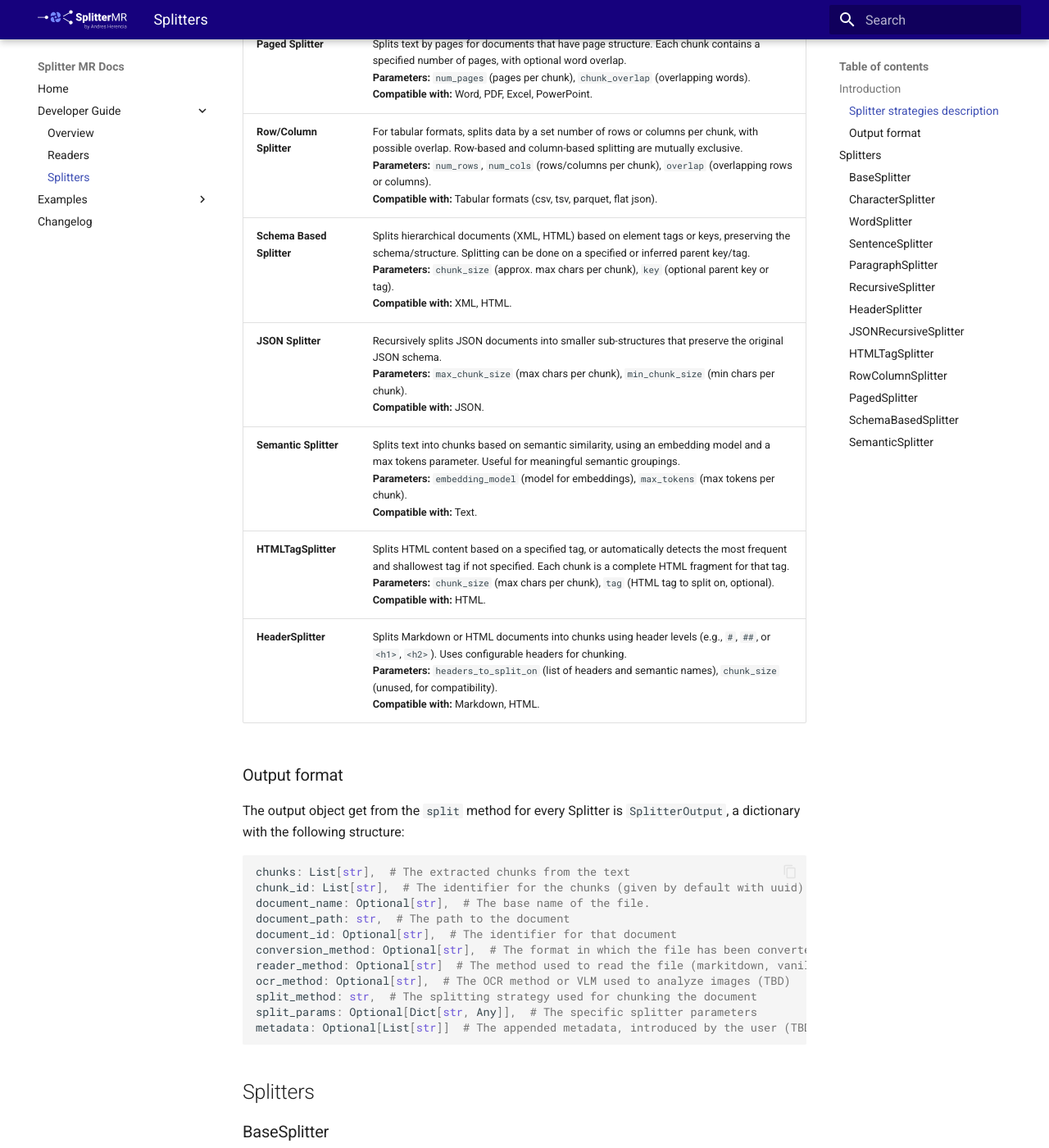
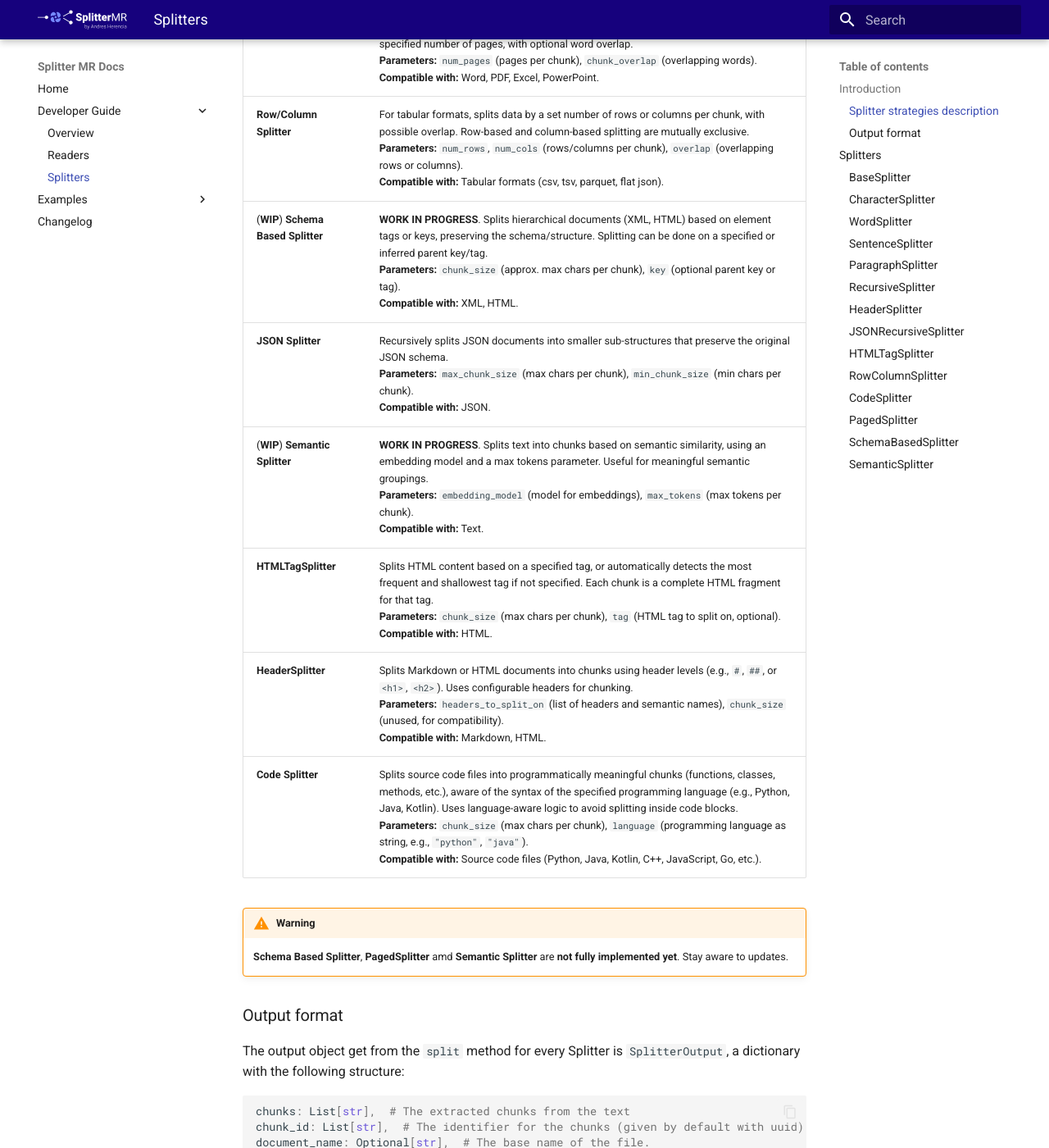
Before and after one commit to andreshere00/Splitter_MR, an MkDocs documentation site: the page built from docs/api_reference/splitter.md, in a window 1280 px wide and 1400 px high, scrolled down 1098 px. Shown: the whole window at 82% size. Built offline with MkDocs 1.6.1 and Material for MkDocs 9.7.7, drawn with Linux system fonts in a browser that asks for light colours.

Commit message:
docs: update documentation and README

```diff
--- a/docs/api_reference/splitter.md
+++ b/docs/api_reference/splitter.md
@@ -15,11 +15,15 @@ The **Splitter** component implements the main functionality of this library. Th
 | **Recursive Splitter**    | Recursively splits text based on a hierarchy of separators (e.g., paragraph, sentence, word, character) until chunks reach a target size. Tries to preserve semantic units as long as possible. <br> **Parameters:** `chunk_size` (max chars per chunk), `chunk_overlap` (overlapping chars), `separators` (list of characters to split on, e.g., `["\n\n", "\n", " ", ""]`). <br> **Compatible with:** Text. |
 | **Paged Splitter**        | Splits text by pages for documents that have page structure. Each chunk contains a specified number of pages, with optional word overlap. <br> **Parameters:** `num_pages` (pages per chunk), `chunk_overlap` (overlapping words). <br> **Compatible with:** Word, PDF, Excel, PowerPoint.                                                                                                                    |
 | **Row/Column Splitter**   | For tabular formats, splits data by a set number of rows or columns per chunk, with possible overlap. Row-based and column-based splitting are mutually exclusive. <br> **Parameters:** `num_rows`, `num_cols` (rows/columns per chunk), `overlap` (overlapping rows or columns). <br> **Compatible with:** Tabular formats (csv, tsv, parquet, flat json).                                                   |
-| **Schema Based Splitter** | Splits hierarchical documents (XML, HTML) based on element tags or keys, preserving the schema/structure. Splitting can be done on a specified or inferred parent key/tag. <br> **Parameters:** `chunk_size` (approx. max chars per chunk), `key` (optional parent key or tag). <br> **Compatible with:** XML, HTML.                                                                                          |
+| (**WIP**) **Schema Based Splitter** | **WORK IN PROGRESS**. Splits hierarchical documents (XML, HTML) based on element tags or keys, preserving the schema/structure. Splitting can be done on a specified or inferred parent key/tag. <br> **Parameters:** `chunk_size` (approx. max chars per chunk), `key` (optional parent key or tag). <br> **Compatible with:** XML, HTML.                                                                                          |
 | **JSON Splitter**         | Recursively splits JSON documents into smaller sub-structures that preserve the original JSON schema. <br> **Parameters:** `max_chunk_size` (max chars per chunk), `min_chunk_size` (min chars per chunk). <br> **Compatible with:** JSON.                                                                                                                                                                    |
-| **Semantic Splitter**     | Splits text into chunks based on semantic similarity, using an embedding model and a max tokens parameter. Useful for meaningful semantic groupings. <br> **Parameters:** `embedding_model` (model for embeddings), `max_tokens` (max tokens per chunk). <br> **Compatible with:** Text.                                                                                                                      |
+| (**WIP**) **Semantic Splitter**     | **WORK IN PROGRESS**. Splits text into chunks based on semantic similarity, using an embedding model and a max tokens parameter. Useful for meaningful semantic groupings. <br> **Parameters:** `embedding_model` (model for embeddings), `max_tokens` (max tokens per chunk). <br> **Compatible with:** Text.                                                                                                                      |
 | **HTMLTagSplitter**       | Splits HTML content based on a specified tag, or automatically detects the most frequent and shallowest tag if not specified. Each chunk is a complete HTML fragment for that tag. <br> **Parameters:** `chunk_size` (max chars per chunk), `tag` (HTML tag to split on, optional). <br> **Compatible with:** HTML.                                                                                           |
-| **HeaderSplitter**        | Splits Markdown or HTML documents into chunks using header levels (e.g., `#`, `##`, or `<h1>`, `<h2>`). Uses configurable headers for chunking. <br> **Parameters:** `headers_to_split_on` (list of headers and semantic names), `chunk_size` (unused, for compatibility). <br> **Compatible with:** Markdown, HTML.
+| **HeaderSplitter**        | Splits Markdown or HTML documents into chunks using header levels (e.g., `#`, `##`, or `<h1>`, `<h2>`). Uses configurable headers for chunking. <br> **Parameters:** `headers_to_split_on` (list of headers and semantic names), `chunk_size` (unused, for compatibility). <br> **Compatible with:** Markdown, HTML.                                                                                          |
+| **Code Splitter**         | Splits source code files into programmatically meaningful chunks (functions, classes, methods, etc.), aware of the syntax of the specified programming language (e.g., Python, Java, Kotlin). Uses language-aware logic to avoid splitting inside code blocks. <br> **Parameters:** `chunk_size` (max chars per chunk), `language` (programming language as string, e.g., `"python"`, `"java"`). <br> **Compatible with:** Source code files (Python, Java, Kotlin, C++, JavaScript, Go, etc.). |
+
+!!! warning
+    **Schema Based Splitter**, **PagedSplitter** amd **Semantic Splitter** are **not fully implemented yet**. Stay aware to updates.
 
 ### Output format
 
@@ -111,6 +115,13 @@ metadata: Optional[List[str]]  # The appended metadata, introduced by the user (
     options:
       members_order: source
 
+### CodeSplitter
+
+::: splitter_mr.splitter.splitters.code_splitter
+    handler: python
+    options:
+      members_order: source
+
 ### PagedSplitter
 
 Splits text by pages for documents that have page structure. Each chunk contains a specified number of pages, with optional word overlap.
```
Also changed, not shown: CHANGELOG.md (+12 -1 lines), README.md (+7 -2 lines), docs/CHANGELOG.md (+12 -1 lines), docs/examples/recursive_character_splitter.md (+1 -1 lines), docs/index.md (+8 -2 lines), 6 other files.
